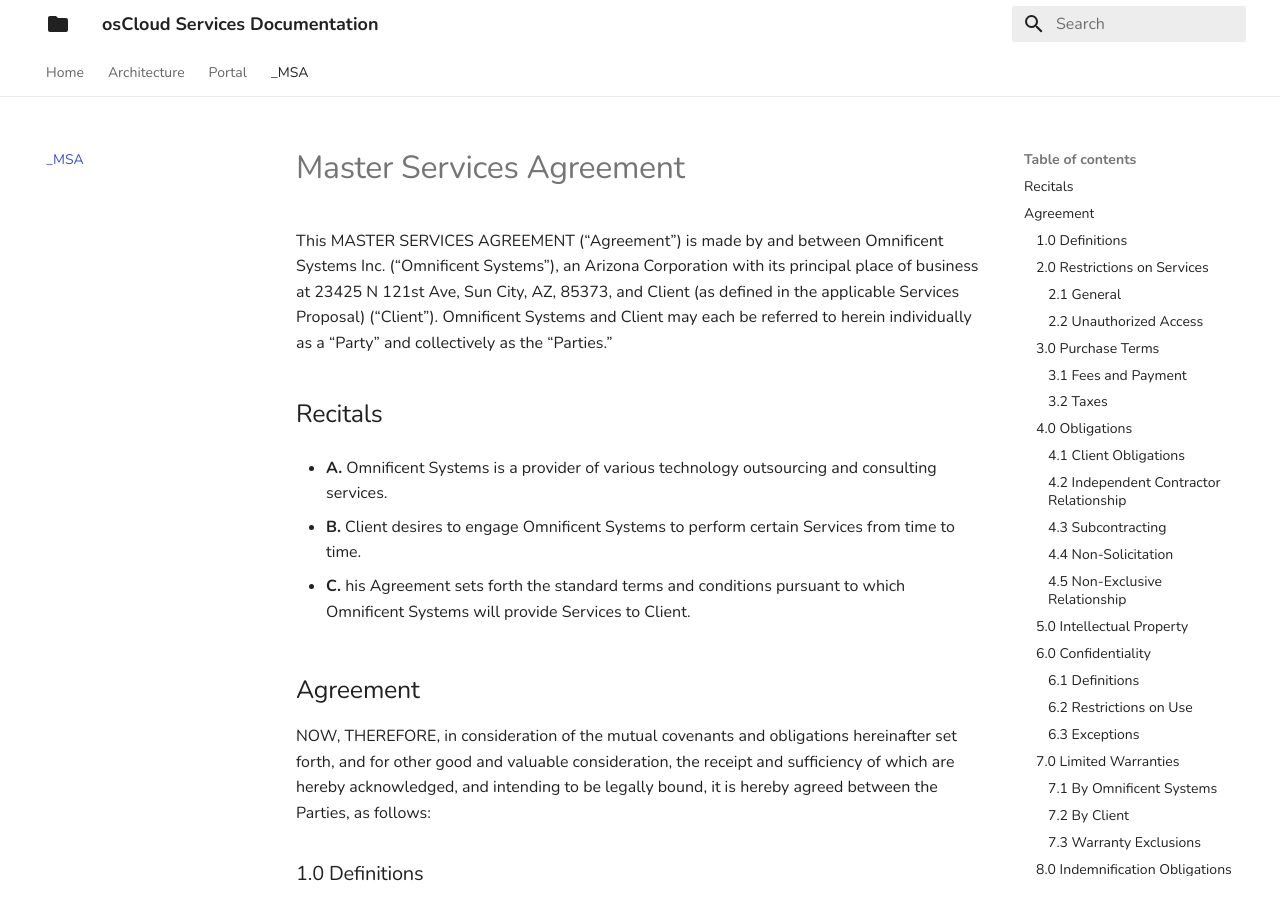
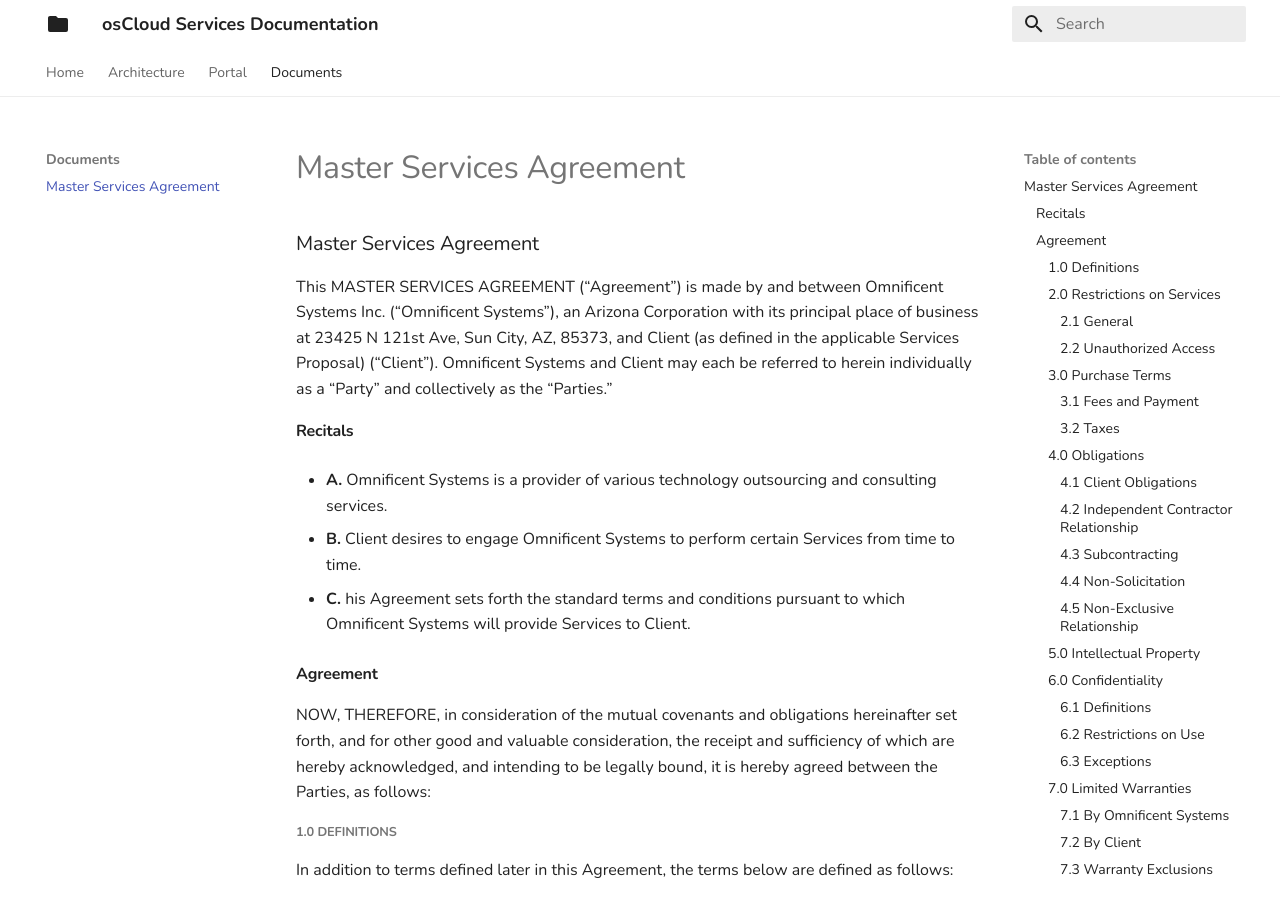
Before and after one commit to omnificentsystems/oscloud-docs, an MkDocs documentation site: the page built from docs/documents/msa.md, in a window 1280 px wide and 900 px high. Built offline with MkDocs 1.6.1 and Material for MkDocs 9.7.7, drawn with Linux system fonts in a browser that asks for light colours.

Commit message:
add documents dir

```diff
--- a/mkdocs.yml
+++ b/mkdocs.yml
@@ -15,7 +15,8 @@ nav:
       - "Creating a VM": "Portal/create-vm.md"
       - "Library Management": "Portal/library.md"
       - "Networking & Edge Gateways": "Portal/networking-and-edgegateway.md"
-  - _MSA: "msa.md"
+  - Documents:
+      - "Master Services Agreement": "documents/msa.md"
 # Theme Configuration
 theme:
   name: "material"
@@ -35,8 +36,10 @@ markdown_extensions:
   - admonition
   - codehilite:
       guess_lang: false
+  - meta
   - toc:
       permalink: true
+      baselevel: 3
 # Social Links
 extra:
   social:
```
Also changed, not shown: docs/documents/msa.md (renamed from docs/msa.md).
